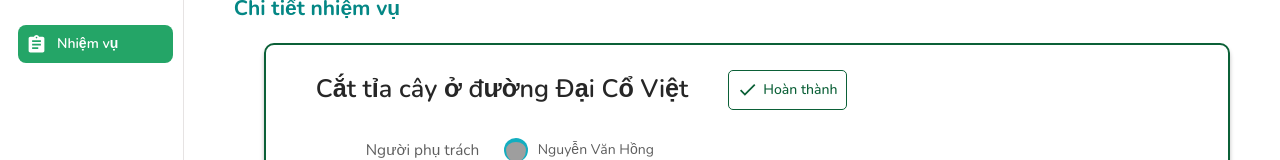
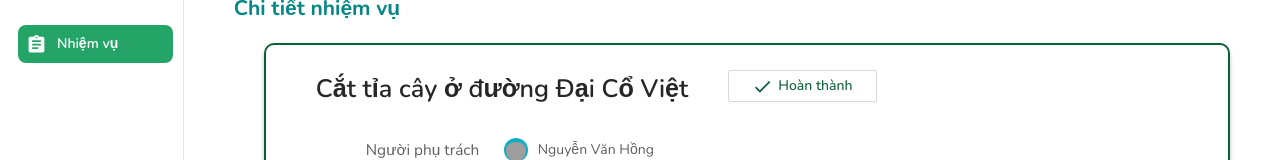
Before and after one commit to H-HauDV/2022_UiAndUx1, a React (Create React App) app: page /nhiem-vu in a window 1280 px wide. Shown: the part 257-417 px from the top of the page. Built offline with nearby package versions, Linux system fonts and the light colour scheme; grey boxes are pictures that could not be loaded.

Commit message:
fix/missionPage

```diff
--- a/public/index.html
+++ b/public/index.html
@@ -1,22 +1,27 @@
 <!DOCTYPE html>
 <html lang="en">
+
 <head>
   <meta charset="utf-8" />
-    <meta
-      name="description"
-      content="Web site created using create-react-app"
-    />
+  <meta name="description" content="Web site created using create-react-app" />
+  <link rel="icon" href="%PUBLIC_URL%/Logo.png" />
+  <link rel="apple-touch-icon" href="%PUBLIC_URL%/Logo.png" />
+
   <link
     href="https://fonts.googleapis.com/css2?family=Nunito:ital,wght@0,200;0,300;0,400;0,500;0,600;0,700;0,800;0,900;1,200;1,300;1,400;1,500;1,600;1,700;1,800;1,900&display=swap"
     rel="stylesheet">
-    <style>*{
+  <style>
+    * {
       font-family: 'Nunito', sans-serif;
       margin: 0;
-    }</style>
+    }
+  </style>
   <title>Plant's worker app</title>
 </head>
+
 <body>
   <noscript>You need to enable JavaScript to run this app.</noscript>
   <div id="root"></div>
 </body>
+
 </html>
--- a/src/App.js
+++ b/src/App.js
@@ -5,7 +5,7 @@ import WorkerHistory from "./pages/Worker/history";
 import ReportDetail from "./pages/Worker/history/detail";
 
 import "antd/dist/antd.min.css";
-import { BrowserRouter, Routes, Route } from "react-router-dom";
+import { BrowserRouter, Routes, Route, Navigate } from "react-router-dom";
 import LayoutContainer from "./components/layoutContainer";
 import Home from "./pages/Worker/home";
 import MissionPage from "./pages/mission";
@@ -16,7 +16,8 @@ function App() {
       <BrowserRouter>
         <LayoutContainer>
           <Routes>
-            <Route path="/" element={<HomePage />}></Route>
+            <Route path="/trang-chu" element={<HomePage />}></Route>
+            <Route path="/" element={<Navigate to={"/trang-chu"} />} />
             <Route path="login" element={<Login />} />
             <Route path="nhiem-vu" element={<MissionPage />} />
             <Route path="worker">
--- a/src/pages/mission/index.jsx
+++ b/src/pages/mission/index.jsx
@@ -1,11 +1,12 @@
-import React from "react";
+import React, { useState } from "react";
 import FirstSection from "../../components/FirstSection";
 import Section from "../../components/Section";
 import CheckIcon from "@mui/icons-material/Check";
 import "./mission.scss";
-import { Col, Row } from "antd";
+import { Button, Col, Row } from "antd";
 
 export default function MissionPage() {
+  const [isCompleted, setIsCompleted] = useState(false);
   return (
     <>
       <FirstSection />
@@ -15,8 +16,16 @@ export default function MissionPage() {
             <h2 className="mission-detail_title">
               Cắt tỉa cây ở đường Đại Cổ Việt
             </h2>
-            <div className="mission-detail_status">
-              <CheckIcon /> <span>Hoàn thành</span>
+            <div>
+              <Button onClick={() => setIsCompleted(!isCompleted)}>
+                {isCompleted ? (
+                  <span>Đã hoàn thành</span>
+                ) : (
+                  <div className="mission-detail_status">
+                    <CheckIcon /> <span>Hoàn thành</span>
+                  </div>
+                )}
+              </Button>
             </div>
           </div>
           <div className="mission-detail_body">
--- a/src/pages/mission/mission.scss
+++ b/src/pages/mission/mission.scss
@@ -12,8 +12,8 @@
             font-weight: 600;
         }
         .mission-detail_status {
-            border: 1px solid #0b6037;
-            border-radius: 5px;
+            // border: 1px solid #0b6037;
+            // border-radius: 5px;
             display: flex;
             align-items: center;
             padding: 0 8px;
```
Also changed, not shown: public/Logo.png (added). Lines whose indentation alone changed are shown as unchanged.
